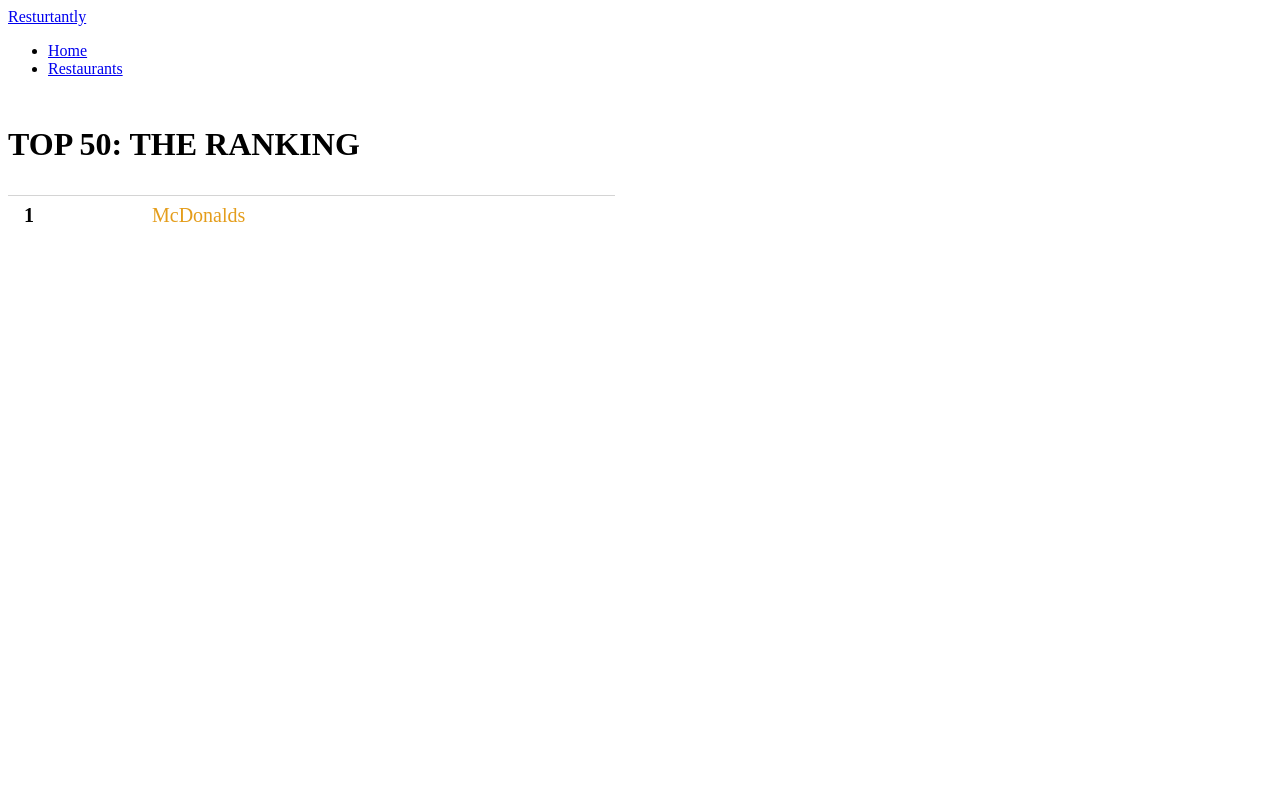
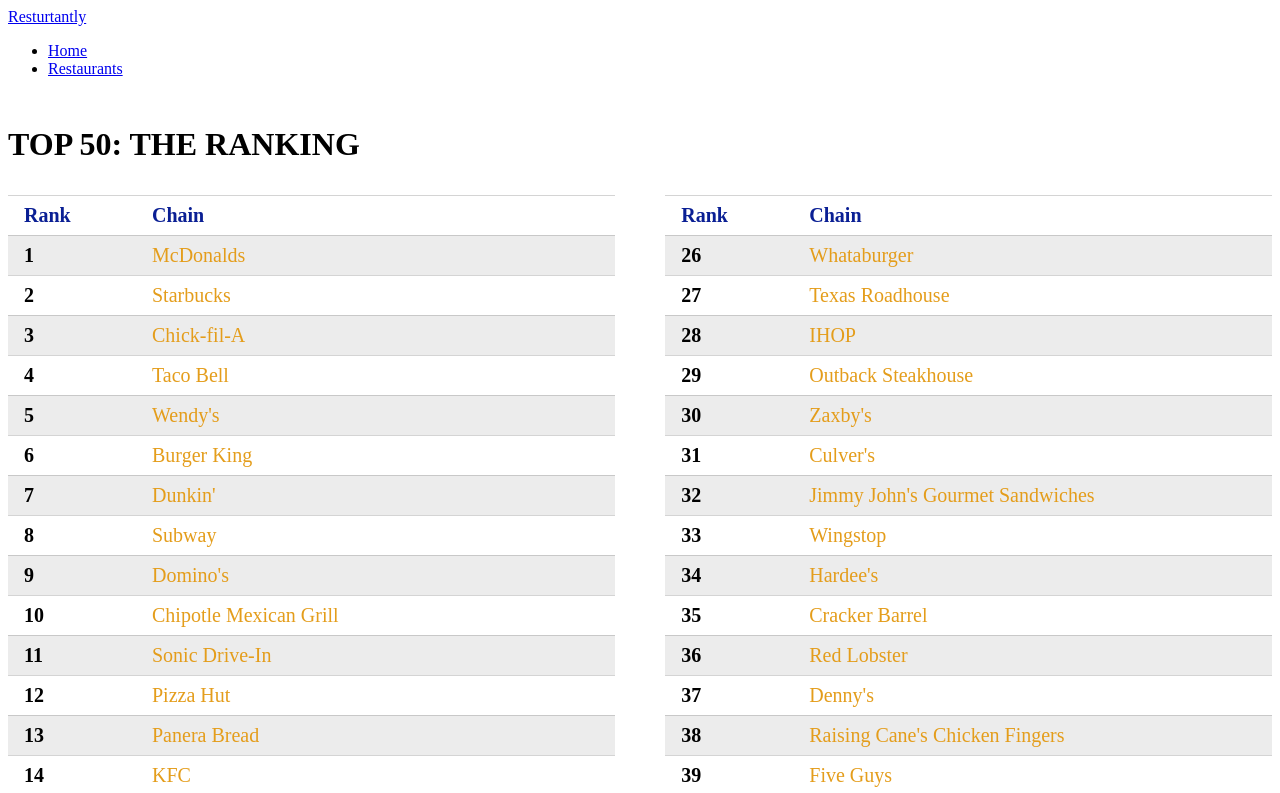
Before and after one commit to Aung-Thu-Zaw/Resturants-List, a Nuxt app: page /restaurants in a window 1280 px wide. Shown: the top 793 px of the page. Built offline with nearby package versions, Linux system fonts and the light colour scheme.

Commit message:
adding restaurnat page logic and dynamic nested routes

```diff
--- a/components/restaurant/Row.vue
+++ b/components/restaurant/Row.vue
@@ -1,11 +1,28 @@
 <template>
-  <div class="row">
-    <h4 class="header rank">1</h4>
-    <a href="/" class="header link"> McDonalds </a>
+  <div class="row" v-if="isHeader">
+    <h4 class="header">Rank</h4>
+    <h4 class="header">Chain</h4>
+  </div>
+  <div v-else>
+    <div
+      class="row"
+      :style="index % 2 === 0 ? { background: 'rgba(128,128,128,.15)' } : null"
+    >
+      <h4 class="header rank">{{ rank }}</h4>
+      <a :href="`/restaurants/${name}`" class="header link"> {{ name }} </a>
+    </div>
   </div>
 </template>
 
 <script setup lang="ts">
+interface RowProps {
+  name?: string;
+  rank?: number;
+  index?: number;
+  isHeader?: boolean;
+}
+
+const props = defineProps<RowProps>();
 </script>
 
 <style scoped>
--- a/components/restaurant/Table.vue
+++ b/components/restaurant/Table.vue
@@ -3,15 +3,36 @@
     <h1>TOP 50: THE RANKING</h1>
     <div class="table-container">
       <div class="table-col">
-        <RestaurantRow />
+        <RestaurantRow :isHeader="true" />
+        <RestaurantRow
+          v-for="(restaurant, index) in restaurantOrganized.first"
+          :key="restaurant.id"
+          :name="restaurant.name"
+          :rank="restaurant.rank"
+          :index="index"
+        />
       </div>
       <div class="table-col">
+        <RestaurantRow :isHeader="true" />
+        <RestaurantRow
+          v-for="(restaurant, index) in restaurantOrganized.second"
+          :key="restaurant.id"
+          :name="restaurant.name"
+          :rank="restaurant.rank"
+          :index="index"
+        />
       </div>
     </div>
   </div>
 </template>
 
 <script setup lang="ts">
+import restaurants from "~~/database/data.json";
+
+const restaurantOrganized = {
+  first: [...restaurants].splice(0, 25),
+  second: [...restaurants].splice(25, 25),
+};
 </script>
 
 
--- /dev/null
+++ b/pages/restaurants/[name].vue
@@ -0,0 +1,3 @@
+<template>
+  <h1>This is a restaurnats data.</h1>
+</template>
```
Also changed, not shown: pages/restaurants/index.vue (renamed from pages/restaurants.vue).
